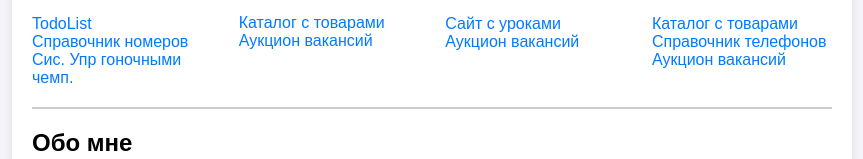
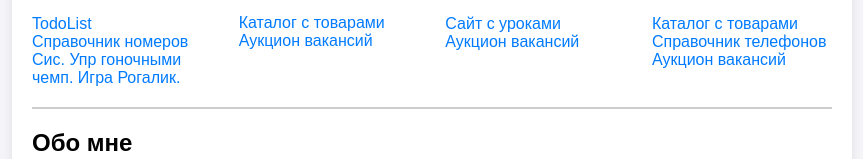
Before and after one commit to DELTA-0924/Resume, a plain HTML site: page index.html in a window 1280 px wide. Shown: the part 351-510 px from the top of the page, without its empty margins (208-1071 px from the left). Drawn offline with Linux system fonts and the light colour scheme.

Commit message:
update petprojects

```diff
--- a/index.html
+++ b/index.html
@@ -91,6 +91,7 @@
                 <a href="https://github.com/DELTA-0924/TodoList_java_spring.git">TodoList</a><br>
                 <a href="https://github.com/DELTA-0924/ClientBook_Java_Spring.git">Справочник номеров</a>
                 <a href="https://github.com/DELTA-0924/RaceManager_java_awt">Сис. Упр гоночными чемп.</a>
+                <a href="https://github.com/DELTA-0924/Dungeons_and_brownies">Игра Рогалик.</a>
             </section>
             <section>
                 <p>Python, Django, Django REST Framework, PostgreSQL, MySQL</p>
```
